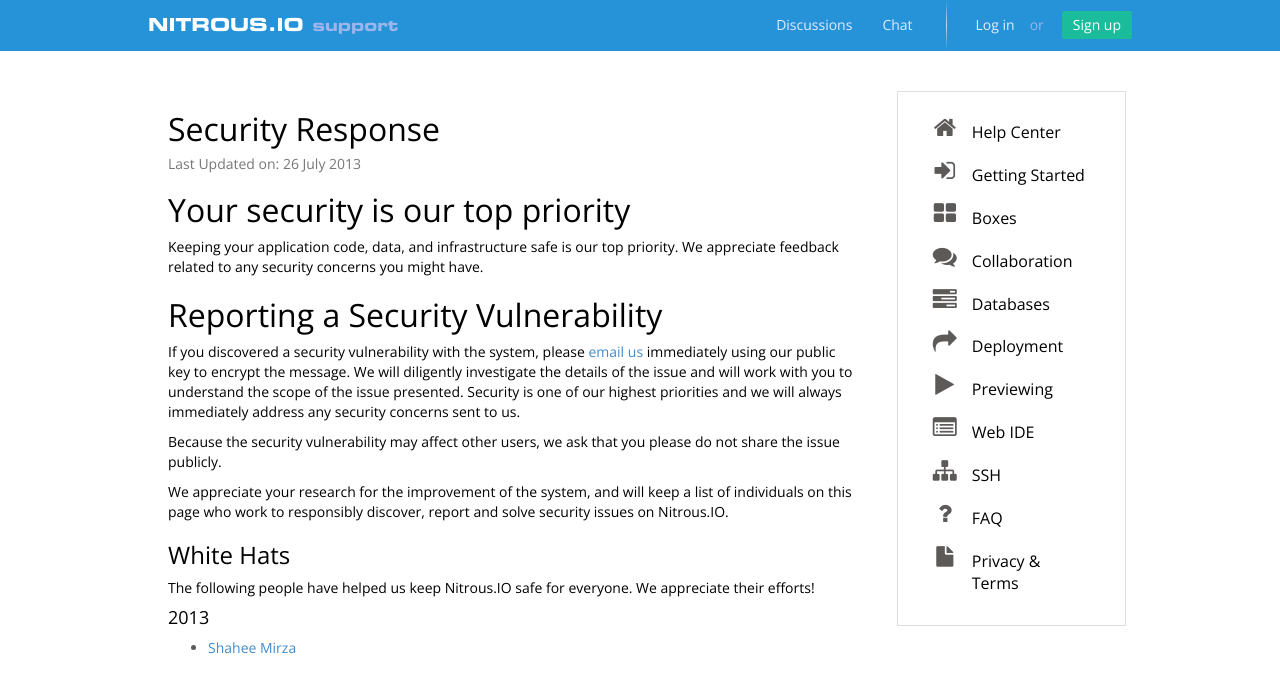
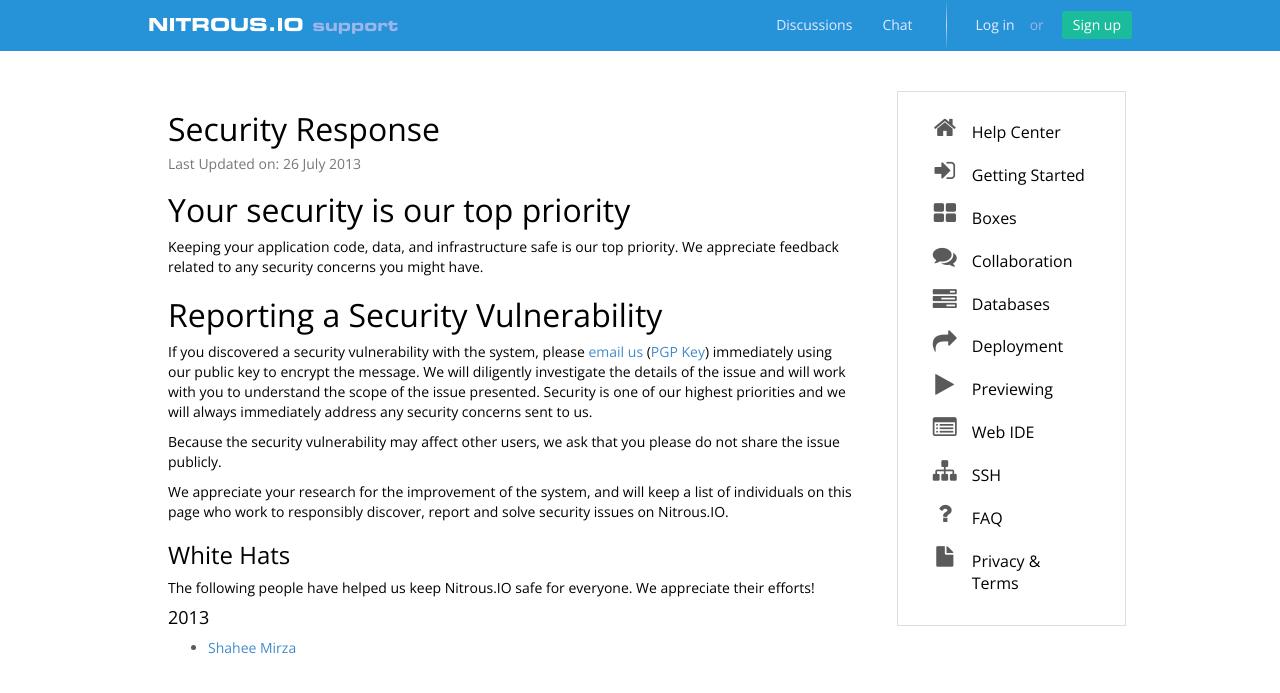
Before and after one commit to pkallberg/help.nitrous.io, a Jekyll site: the page built from _posts/2013-07-26-admin-security-response.md, in a window 1280 px wide. Shown: the top 693 px of the page. Built offline with Jekyll 4.4.1, drawn with Linux system fonts in a browser that asks for light colours; comment, search, counter and statistics services are not loaded.

Commit message:
added pgp key to security pages

```diff
--- a/_posts/2013-07-26-admin-security-response.md
+++ b/_posts/2013-07-26-admin-security-response.md
@@ -11,7 +11,7 @@
 
 ## Reporting a Security Vulnerability
 
-If you discovered a security vulnerability with the system, please [email us](mailto:security@nitrous.io) immediately using our public key to encrypt the message. We will diligently investigate the details of the issue and will work with you to understand the scope of the issue presented. Security is one of our highest priorities and we will always immediately address any security concerns sent to us.
+If you discovered a security vulnerability with the system, please [email us](mailto:security@nitrous.io) ([PGP Key](https://www.dropbox.com/s/vycjhk2k6fvfamu/Nitrous.IO_pub.asc)) immediately using our public key to encrypt the message. We will diligently investigate the details of the issue and will work with you to understand the scope of the issue presented. Security is one of our highest priorities and we will always immediately address any security concerns sent to us.
 
 Because the security vulnerability may affect other users, we ask that you please do not share the issue publicly.
 
```
Also changed, not shown: _posts/2013-06-28-admin-security.md (+2 -2 lines).
